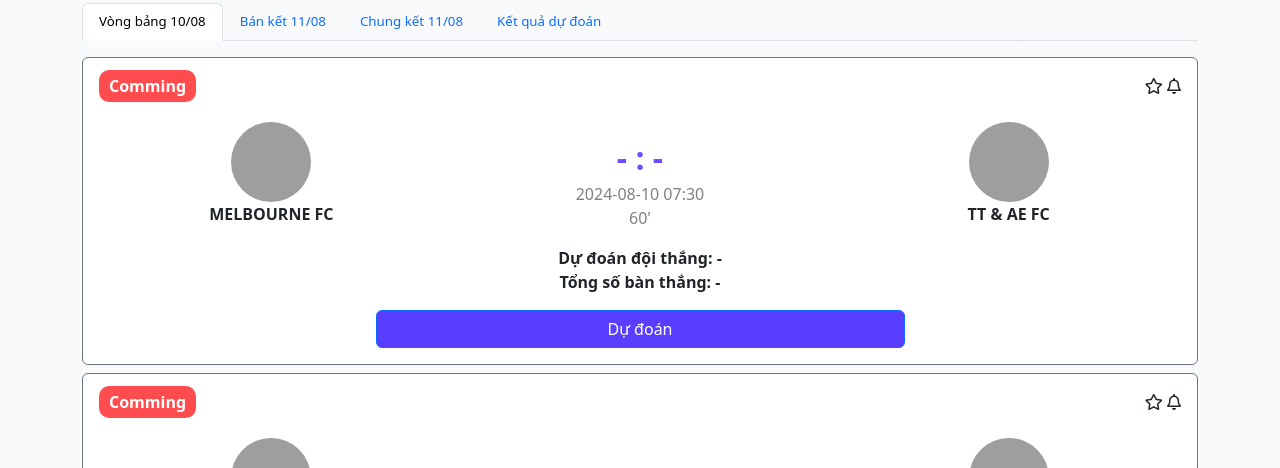
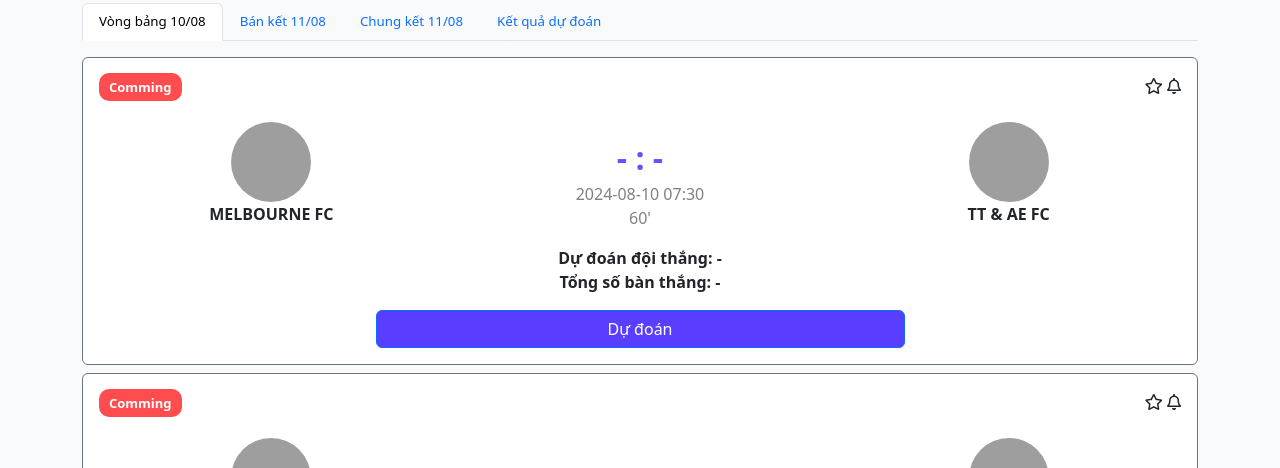
Before and after one commit to bitbtecfpt/BTEC-Football-Tournament, a plain HTML site: page pages/index.html in a window 1280 px wide. Shown: the part 193-661 px from the top of the page. Drawn offline with nearby package versions, Linux system fonts and the light colour scheme; grey boxes are pictures that could not be loaded.

Commit message:
UI prediction

```diff
--- a/pages/script.js
+++ b/pages/script.js
@@ -260,7 +260,7 @@ function getMatches() {
             team_b: "LEGION OF MIGHT FC",
             team_b_id: 3,
             score_team_a: '-',
-            score_team_b: 0,
+            score_team_b: '-',
             winner_pred: '-',
             total_score: '-'
         },
@@ -287,8 +287,8 @@ function getMatches() {
             team_a_id: 0,
             team_b: "TBD",
             team_b_id: 0,
-            score_team_a: 0,
-            score_team_b: 0,
+            score_team_a: '-',
+            score_team_b: '-',
             winner_pred: '-',
             total_score: '-'
         },
@@ -301,8 +301,8 @@ function getMatches() {
             team_a_id: 0,
             team_b: "TBD",
             team_b_id: 0,
-            score_team_a: 0,
-            score_team_b: 0,
+            score_team_a: '-',
+            score_team_b: '-',
             winner_pred: '-',
             total_score: '-'
         },
@@ -315,8 +315,8 @@ function getMatches() {
             team_a_id: 0,
             team_b: "TBD",
             team_b_id: 0,
-            score_team_a: 0,
-            score_team_b: 0,
+            score_team_a: '-',
+            score_team_b: '-',
             winner_pred: '-',
             total_score: '-'
         }
--- a/pages/style.css
+++ b/pages/style.css
@@ -9,6 +9,7 @@
     border-radius: 10px;
     padding: 5px 10px;
     animation: pulse 1s infinite;
+    font-size: small;
 }
 
 @keyframes pulse {
```
